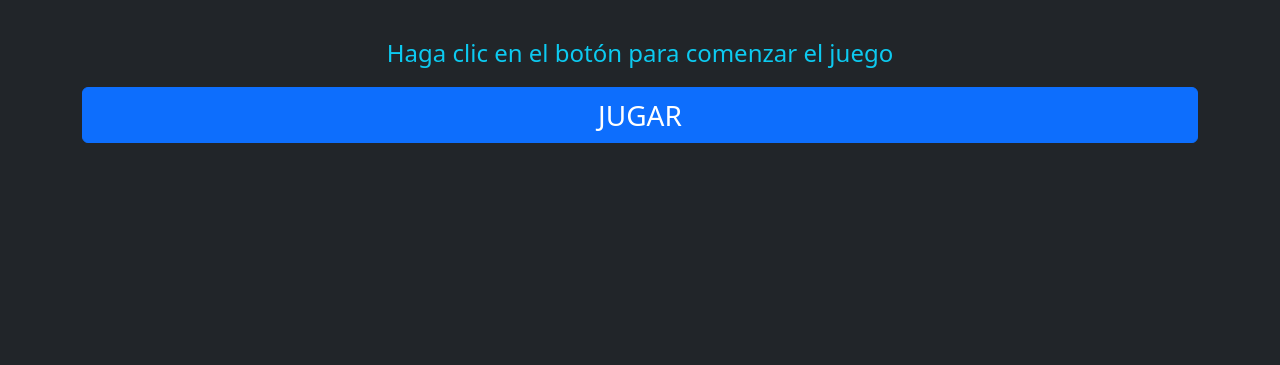
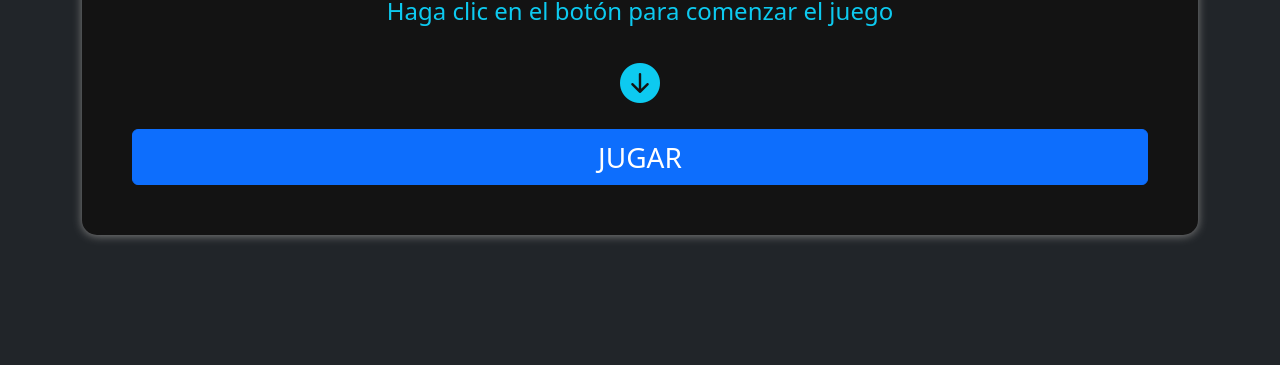
Before and after one commit to hernanortiz1/ejercicio1DOM, a plain HTML site: page index.html in a window 1280 px wide. Shown: the part 435-800 px from the top of the page. Drawn offline with nearby package versions, Linux system fonts and the light colour scheme.

Commit message:
agregue contenedor div y aumente padding

```diff
--- a/css/style.css
+++ b/css/style.css
@@ -1,3 +1,4 @@
+@import url("https://cdn.jsdelivr.net/npm/bootstrap-icons@1.13.1/font/bootstrap-icons.min.css");
 * {
   margin: 0;
   padding: 0;
@@ -8,6 +9,7 @@ body {
   display: flex;
   flex-direction: column;
   min-height: 100vh;
+  overflow: hidden;
 }
 
 main {
@@ -16,3 +18,12 @@ main {
   justify-content: center;
   align-items: center;
 }
+
+.contenedorPrincipal {
+  justify-content: center;
+  align-content: center;
+  padding: 50px;
+  border-radius: 15px;
+  box-shadow: 0 1px 10px gray;
+  background-color: #131313;
+}
--- a/index.html
+++ b/index.html
@@ -38,10 +38,15 @@
     </header>
     <main>
       <section class="text-center container">
-        <h1 class="mt-5">¡Bienvenido!</h1>
-        <div class="d-grid mt-5">
-          <p class="text-info fs-4">Haga clic en el botón para comenzar el juego</p>
-          <button class="btn btn-primary fs-3" type="button">JUGAR</button>
+        <div class="contenedorPrincipal">
+          <h1 class="mt-5">¡Bienvenido!</h1>
+          <div class="d-grid mt-5">
+            <p class="text-info fs-4 mb-4">
+              Haga clic en el botón para comenzar el juego
+            </p>
+            <i class="bi bi-arrow-down-circle-fill fs-1 text-info mb-3"></i>
+            <button class="btn btn-primary fs-3" type="button">JUGAR</button>
+          </div>
         </div>
       </section>
     </main>
```
